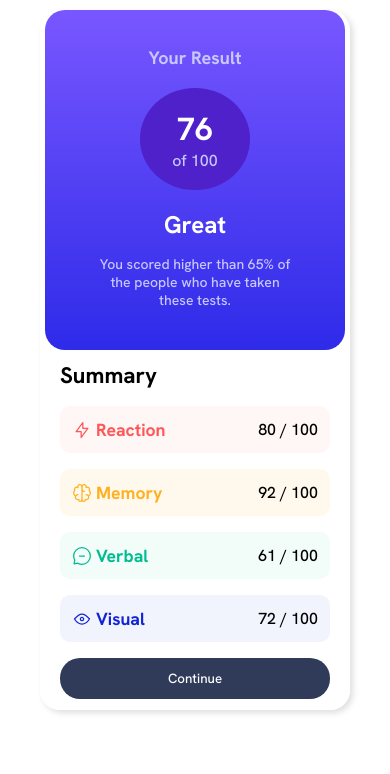
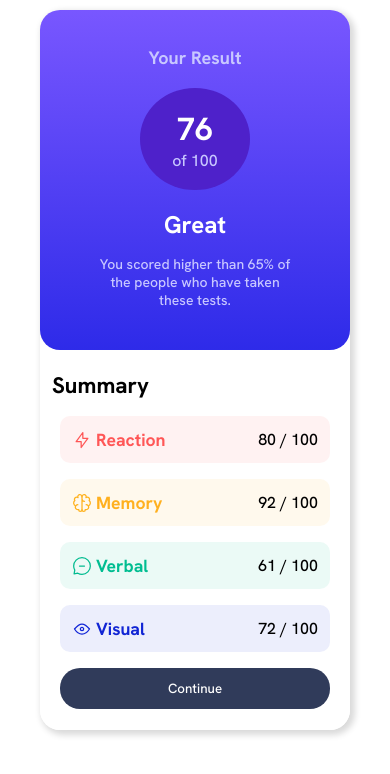
Before and after one commit to mthsimao/results-summary, a plain HTML site: page index.html in a window 390 px wide. Drawn offline with Linux system fonts and the light colour scheme.

Commit message:
Update style.css

```diff
--- a/css/style.css
+++ b/css/style.css
@@ -47,7 +47,7 @@ main {
 .card {
     background-color: white;
     border-radius: 20px;
-    box-shadow: 3px 3px 6px rgba(0, 0, 0, 0.129);
+    box-shadow: 3px 3px 6px 2px rgba(0, 0, 0, 0.149);
     display: flex;
     flex-direction: row;
     align-items: center;
@@ -147,7 +147,7 @@ main {
     width: 270px;
     padding: 12px;
     border-radius: 10px;
-    background-color: hsla(0, 100%, 67%, 0.050);
+    background-color: hsla(0, 100%, 67%, 0.080);
 }
 
 .s-reaction p {
@@ -192,7 +192,7 @@ main {
     width: 270px;
     padding: 12px;
     border-radius: 10px;
-    background-color: hsla(166, 100%, 37%, 0.050);;
+    background-color: hsla(166, 100%, 37%, 0.080);;
 }
 
 .s-verbal p {
@@ -215,7 +215,7 @@ main {
     width: 270px;
     padding: 12px;
     border-radius: 10px;
-    background-color: hsl(234, 85%, 45%, 0.050);;
+    background-color: hsl(234, 85%, 45%, 0.080);;
 }
 
 .s-visual p {
@@ -254,22 +254,17 @@ main {
 
 /* MEDIA */
 
-@media screen and (max-width:640px) {
-    main {
-        height: auto;
-    }
+@media screen and (max-width:670px) {
 
     .card {
-        display: flex;
-        flex-direction: column;
         margin: 10px;
     }
 
     .results {
-        height: 340px;
+        height: 380px;
         padding:0;
         gap: 1.2em;
-        width: 300px;
+        width: 310px;
     }
 
     .results-radius {
@@ -282,14 +277,33 @@ main {
 
     .summary {
         padding: 20px;
-        width: auto;
-        height: 360px;
+        width: 310px;
+        height: 380px;
         gap: 1em;
 
     }
 
     .summary-stats {
         gap: 1em;
+    }
+}
+
+@media screen and (max-width:635px) {
+    main {
+        height: auto;
+    }
+
+    .card {
+        display: flex;
+        flex-direction: column;
+    }
+
+    .results {
+        height: 340px;
+    }
+
+    .summary {
+        padding: 12px;
     }
 }
 
@@ -304,8 +318,13 @@ main {
         border-top-right-radius: 0;
         border-top-left-radius: 0;
         width: 100vw;
-        height: 300px;
+        height: 280px;
         padding: .9em;
+        gap: 1em;
+    }
+
+    .results-f h2 {
+        padding: 0;
     }
 
     .summary {
@@ -315,10 +334,15 @@ main {
 
     .summary-title {
         font-size: 1.2em;
+        margin-top: 8px;
+    }
+
+    .summary-stats div p {
+        font-size: 1em;
     }
 
     .s-memory, .s-reaction, .s-verbal, .s-visual, .btn input {
-        width: 100%;
+        width: 90%;
     }
 
     @media screen and (max-width:280px) {
```
